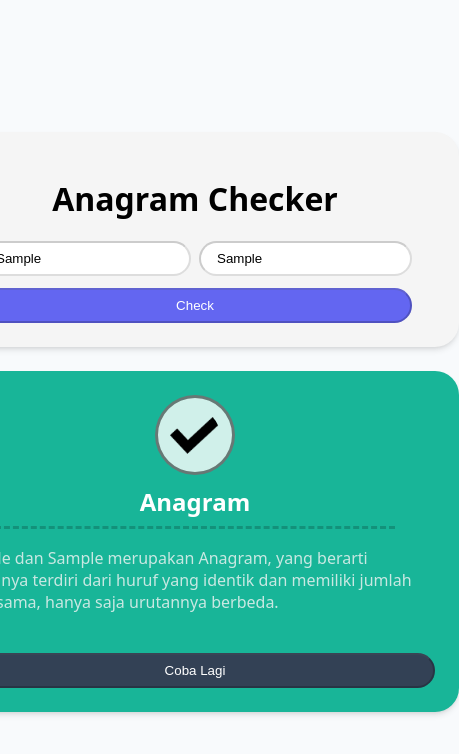
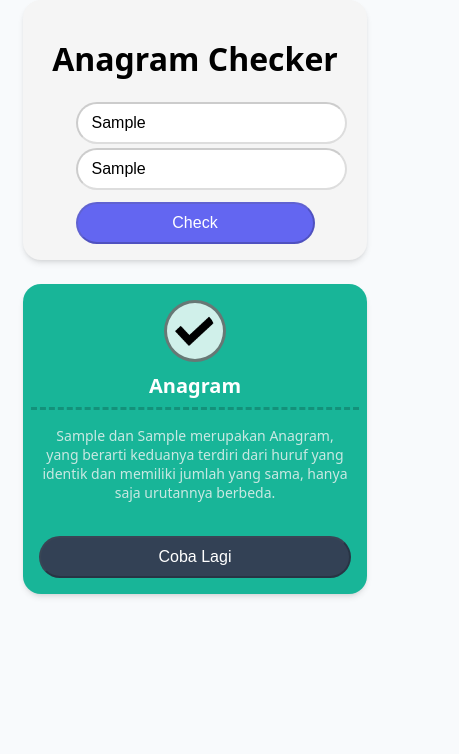
Before and after one commit to ferdignatius/anagram-checker, a plain HTML site: page index.html in a window 390 px wide. Both pictures are taken after typing "Sample", "Sample" into the empty fields and a click on the button "Check". Shown: the whole page, 459 px wide, since content can reach past the window. Drawn offline with Linux system fonts and the light colour scheme.

Commit message:
add responsive for small device

```diff
--- a/style.css
+++ b/style.css
@@ -116,3 +116,63 @@ body {
   color: white;
   cursor: pointer;
 }
+
+@media screen and (max-width: 600px) {
+
+  body{
+    height: auto;
+    justify-content: flex-start;
+  }
+
+  .card {
+    width: 80%;
+    padding: 16px;
+    border-radius: 18px;
+  }
+
+  #form label {
+    flex-direction: column;
+    align-items: flex-start;
+    gap: 4px;
+    width: 100%;
+  }
+
+  #form input {
+    width: 100%;
+    padding: 10px 14px;
+    font-size: 16px;
+  }
+
+  #form button {
+    padding: 10px 14px;
+    font-size: 16px;
+  }
+
+  #retryBtn {
+    padding: 10px 14px;
+    font-size: 16px;
+  }
+
+  #result-img {
+    width: 40px;
+    height: 40px;
+    padding: 8px;
+  }
+
+  #result {
+    width: 100%;
+    font-size: 20px;
+    margin-top: -6px;
+  }
+
+  .card-result {
+    width: 80%;
+    gap: 8px;
+  }
+
+  #description-result {
+    font-size: 14px;
+    text-align: center;
+    margin-top: -12px;
+  }
+}
```
